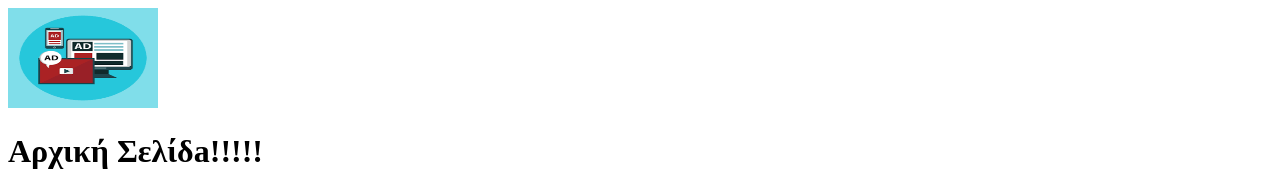
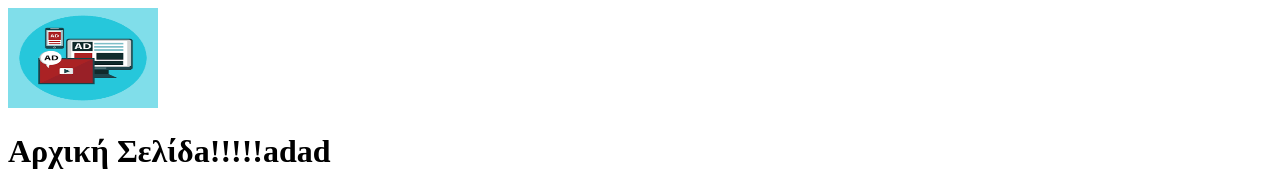
Before and after one commit to michaelk437/istosergasia, a plain HTML site: page index.html in a window 1280 px wide. Shown: the top 189 px of the page. Drawn offline with Linux system fonts and the light colour scheme.

Commit message:
Co-authored-by: Konstantinos-Martinis <Konstantinos-Martinis@users.no...

```diff
--- a/index.html
+++ b/index.html
@@ -3,7 +3,7 @@
 		<title>Home</title>
 		<img src="logo.png" alt="logo" width="150" height="100">
 
-		<h1>Αρχική Σελίδa!!!!!</h1>
+		<h1>Αρχική Σελίδa!!!!!adad</h1>
 		<p><h3>Αυτός ο διαδικτυακός ιστότοπος αποτελεί μία απλουστευμένη εκδοχή μιας υπηρεσίας αναζήτησης αγγελιών (πχ. Χρυσή ευκαιρία, spitogatos.gr).
 			<br>Εδώ μπορείτε να βρείτε αγγελίες Ακινήτων, Αυτοκινήτων, Εργασίας<br>
 			<br>
```
